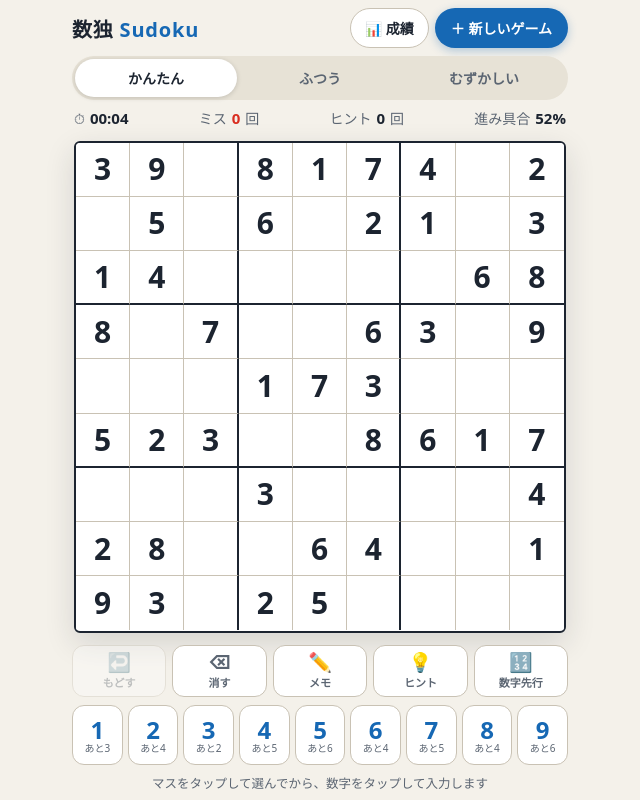
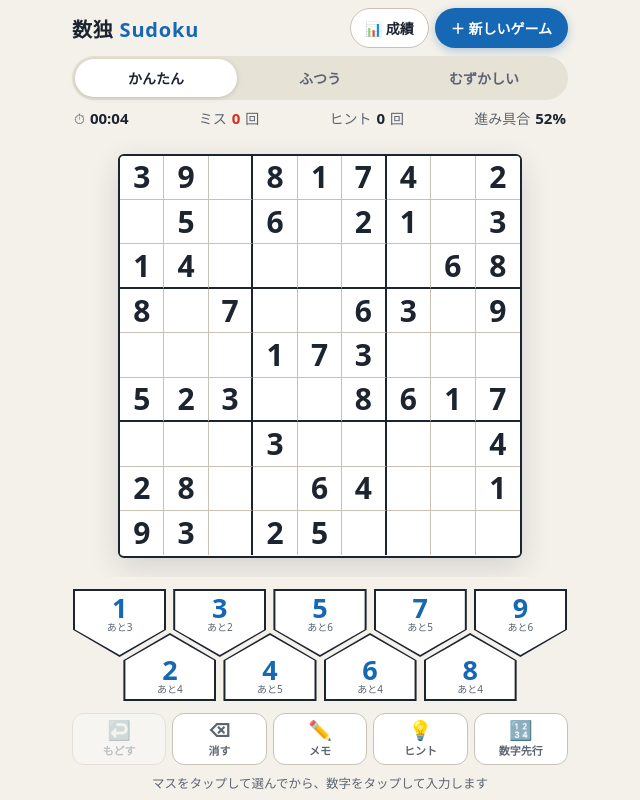
Before and after one commit to sgmq/s-number, a plain HTML site: page index.html in a window 1280 px wide. Shown: the whole page, without its empty margins (320-960 px from the left). Drawn offline with Linux system fonts and the light colour scheme.

Commit message:
improved

```diff
--- a/index.html
+++ b/index.html
@@ -125,16 +125,28 @@
   .status .item{display:flex;align-items:center;gap:5px}
   .dot-mistake b{color:var(--wrong)}
   /* ---------- board ---------- */
-  .board-wrap{display:flex;justify-content:center;align-items:center;flex:1;min-height:0}
+  .board-wrap{display:flex;justify-content:center;align-items:center;flex:1 1 auto;min-height:0;padding:4px 0 6px;overflow:hidden}
   .board{
-    width:min(100%, calc(100dvh - 308px));
+    width:min(100%, calc(100dvh - 396px));
+    max-height:100%;
     min-width:0;
     aspect-ratio:1/1;background:var(--cell-bg);
     display:grid;grid-template-columns:repeat(9,1fr);grid-template-rows:repeat(9,1fr);
     border:2.5px solid var(--line-strong);border-radius:6px;overflow:hidden;
     box-shadow:var(--shadow);
+    flex-shrink:1;
   }
-  @media (max-height:640px){ .board{width:min(100%, calc(100dvh - 288px))} }
+  @media (max-height:700px){
+    .board{width:min(100%, calc(100dvh - 378px))}
+    .pad button{height:60px;min-height:60px}
+    .pad button .num{font-size:24px}
+    .pad-row.bottom{margin-top:-20px}
+  }
+  @media (max-height:600px){
+    .board{width:min(100%, calc(100dvh - 366px))}
+    .pad button{height:54px;min-height:54px}
+    .pad button .num{font-size:22px}
+  }
   .cell{
     position:relative;display:flex;align-items:center;justify-content:center;
     border-right:1px solid var(--line);border-bottom:1px solid var(--line);
@@ -175,20 +187,44 @@
     background:var(--wrong);color:#fff;border-radius:999px;padding:1px 5px;display:none;
   }
   .act.on .badge{display:block;background:#fff;color:var(--accent)}
-  /* ---------- number pad ---------- */
-  .pad{display:grid;grid-template-columns:repeat(9,1fr);gap:5px}
+  /* ---------- number pad : interlocking house shapes ---------- */
+  /* 上段（奇数）は逆さ家形＝四角の下に三角、下段（偶数）は通常の家形＝四角の上に三角。
+     下段を半マスずらして段を詰めることで、上段の下向き三角が下段の屋根と屋根の
+     谷間に嵌まる。左から右へ読むと 1→9 の順になる。 */
+  .pad{display:flex;flex-direction:column;margin-top:2px;padding:2px 1px 4px}
+  .pad-row{display:flex;gap:7px}
+  .pad-row.top{position:relative;z-index:2}
+  .pad-row.bottom{position:relative;z-index:1;margin-top:-24px;padding:0 calc(10% + 1px)}
+  /* 家形はボタン本体の clip-path で描く（当たり判定も家形に沿うので、段を
+     重ねても三角の横の透明部分は下の段のボタンにタップが抜ける）。
+     枠線は clip-path では描けないため、本体の濃色を外形、内側の .face を
+     2px 小さい同じ家形にして、色の差で枠相当の輪郭を作る。 */
   .pad button{
-    background:var(--pad-bg);border:1.5px solid var(--line);border-radius:12px;
-    min-height:60px;display:flex;flex-direction:column;align-items:center;justify-content:center;gap:0;
-    transition:background .12s,transform .08s,opacity .12s;padding:4px 0 3px;
+    position:relative;flex:1 1 0;min-width:0;
+    height:68px;min-height:68px;
+    display:flex;flex-direction:column;align-items:center;justify-content:center;gap:0;
+    background:var(--line-strong);
+    transition:transform .08s,opacity .12s,background .12s;
   }
-  .pad button .num{font-size:24px;font-weight:800;line-height:1.05;color:var(--accent)}
-  .pad button .rest{font-size:10px;color:var(--ink-soft);font-variant-numeric:tabular-nums;line-height:1.1}
-  .pad button.armed{background:var(--accent);border-color:var(--accent)}
+  .pad button .face{
+    position:absolute;inset:2px;z-index:0;
+    background:var(--pad-bg);transition:background .12s;
+  }
+  .pad button.house-down,.pad button.house-down .face{clip-path:polygon(0 0,100% 0,100% 60%,50% 100%,0 60%)}
+  .pad button.house-up,.pad button.house-up .face{clip-path:polygon(50% 0,100% 40%,100% 100%,0 100%,0 40%)}
+  .pad button.house-down{padding:2px 0 20px}
+  .pad button.house-up{padding:20px 0 2px}
+  .pad button .num{position:relative;z-index:1;font-size:27px;font-weight:800;line-height:1.05;color:var(--accent)}
+  .pad button .rest{position:relative;z-index:1;font-size:10px;color:var(--ink-soft);font-variant-numeric:tabular-nums;line-height:1.15}
+  .pad button:focus-visible .face{background:var(--hl-same)}
+  .pad button.armed{background:var(--accent)}
+  .pad button.armed .face{background:var(--accent)}
   .pad button.armed .num{color:#fff}
   .pad button.armed .rest{color:rgba(255,255,255,.85)}
-  .pad button.used{opacity:.45;background:var(--pad-used)}
+  .pad button.used{opacity:.55}
+  .pad button.used .face{background:var(--pad-used)}
   .pad button.used .num{color:var(--pad-used-ink)}
+  .pad button.used .rest{color:var(--pad-used-ink)}
   .hintline{min-height:18px;text-align:center;font-size:12.5px;color:var(--ink-soft)}
   /* ---------- clear overlay ---------- */
   .overlay{
@@ -242,6 +278,8 @@
 
   <div class="board-wrap"><div class="board" id="board" role="grid" aria-label="数独の盤面"></div></div>
 
+  <div class="pad" id="pad" aria-label="数字パッド"></div>
+
   <div class="actions">
     <button class="act" id="undoBtn" type="button"><span class="ic">↩️</span>もどす</button>
     <button class="act" id="eraseBtn" type="button"><span class="ic">⌫</span>消す</button>
@@ -249,8 +287,6 @@
     <button class="act" id="hintBtn" type="button"><span class="ic">💡</span>ヒント</button>
     <button class="act" id="firstBtn" type="button" aria-pressed="false"><span class="ic">🔢</span>数字先行<span class="badge">ON</span></button>
   </div>
-
-  <div class="pad" id="pad" aria-label="数字パッド"></div>
   <div class="hintline" id="hintline">マスをタップして選んでから、数字をタップして入力します</div>
 </div>
 
@@ -345,14 +381,26 @@
       cells.push(d);
     })(i);
   }
+  var padTop = document.createElement("div");
+  padTop.className = "pad-row top";
+  padTop.setAttribute("role", "group");
+  padTop.setAttribute("aria-label", "奇数の数字（上段）");
+  var padBottom = document.createElement("div");
+  padBottom.className = "pad-row bottom";
+  padBottom.setAttribute("role", "group");
+  padBottom.setAttribute("aria-label", "偶数の数字（下段）");
+  padEl.appendChild(padTop);
+  padEl.appendChild(padBottom);
   for (n = 1; n <= 9; n++) {
     (function(num){
       var b = document.createElement("button");
       b.type = "button";
-      b.innerHTML = '<span class="num">' + num + '</span><span class="rest">あと9</span>';
+      var odd = num % 2 === 1;
+      b.className = odd ? "house-down" : "house-up";
+      b.innerHTML = '<span class="face"></span><span class="num">' + num + '</span><span class="rest">あと9</span>';
       b.setAttribute("aria-label", "数字" + num);
       b.addEventListener("click", function(){ onPadTap(num); });
-      padEl.appendChild(b);
+      (odd ? padTop : padBottom).appendChild(b);
       padBtns.push(b);
     })(n);
   }
```
